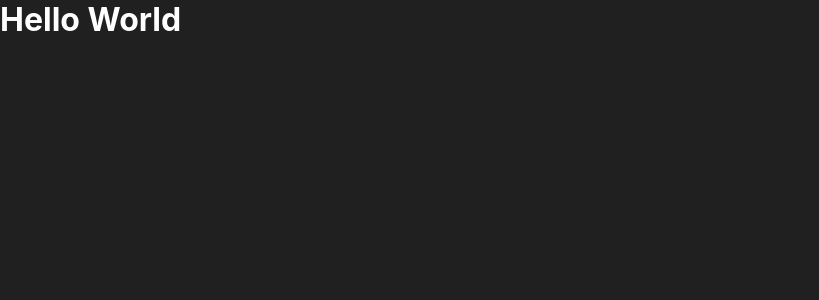
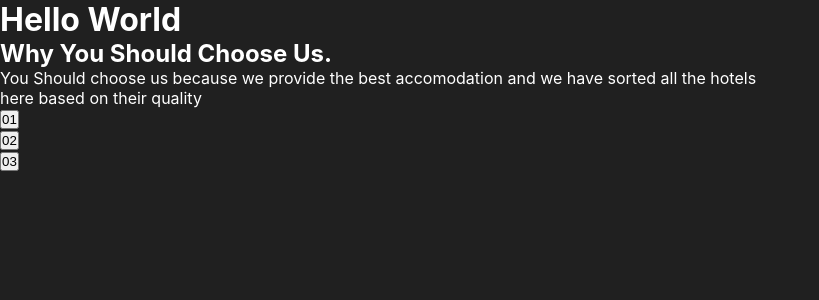
Before and after one commit to FaithGacheri/hotel_plus, a React (Create React App) app in the folder client/hotelplus/: page / in a window 1280 px wide. Shown: the top 300 px of the page, without its empty margins (0-819 px from the left). Built offline with nearby package versions, Linux system fonts and the light colour scheme.

Commit message:
adding tag fields

```diff
--- a/client/hotelplus/src/components/AboutPage.jsx
+++ b/client/hotelplus/src/components/AboutPage.jsx
@@ -3,6 +3,15 @@ import React from 'react'
 function AboutPage() {
 return (
 <div className='about-page'>
+
+<h2 id='about-heading'>Why You Should Choose Us.</h2>
+<p id='about-parags'>You Should choose us because we provide the best accomodation and we have sorted all the hotels<br />here based on their quality </p>
+<button id = 'one'>01</button>
+<p></p>
+<button id = 'one'>02</button>
+<p></p>
+<button id = 'one'>03</button>
+<p></p>
 
 
 </div>
```
